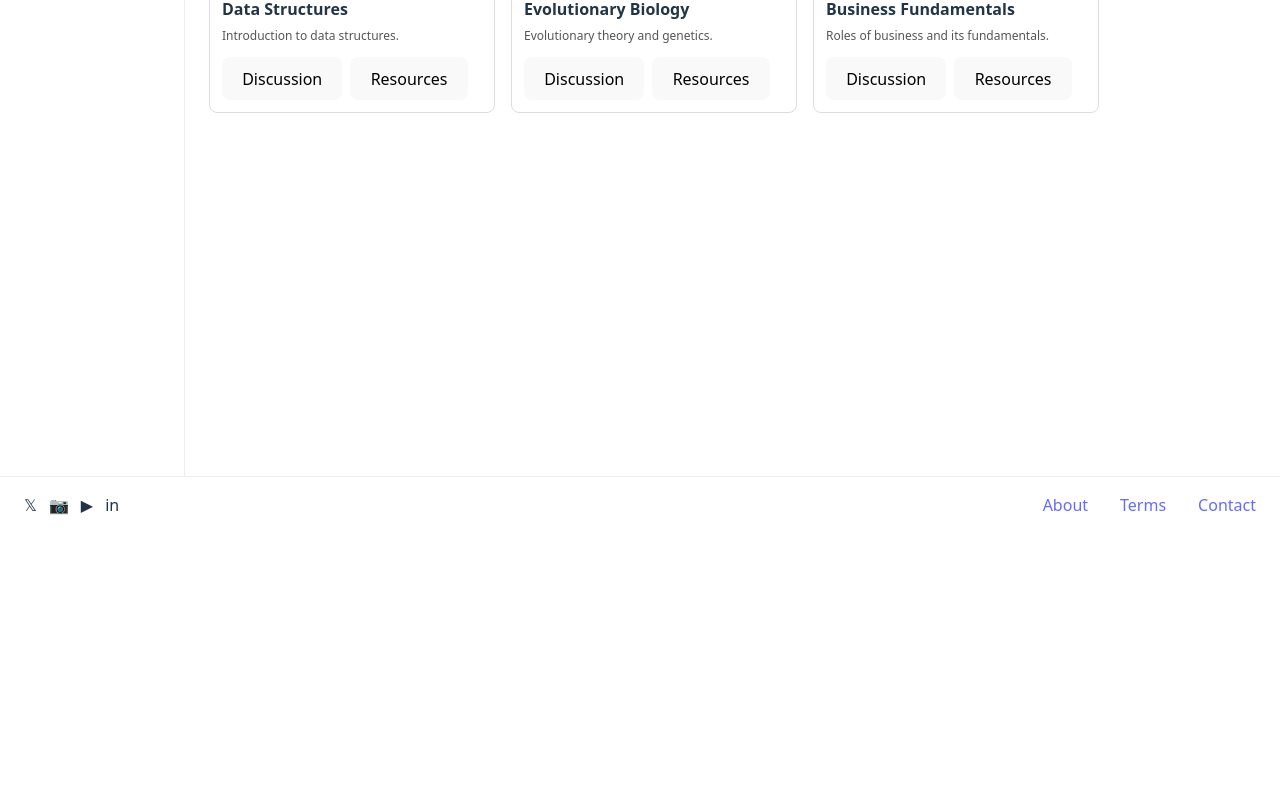
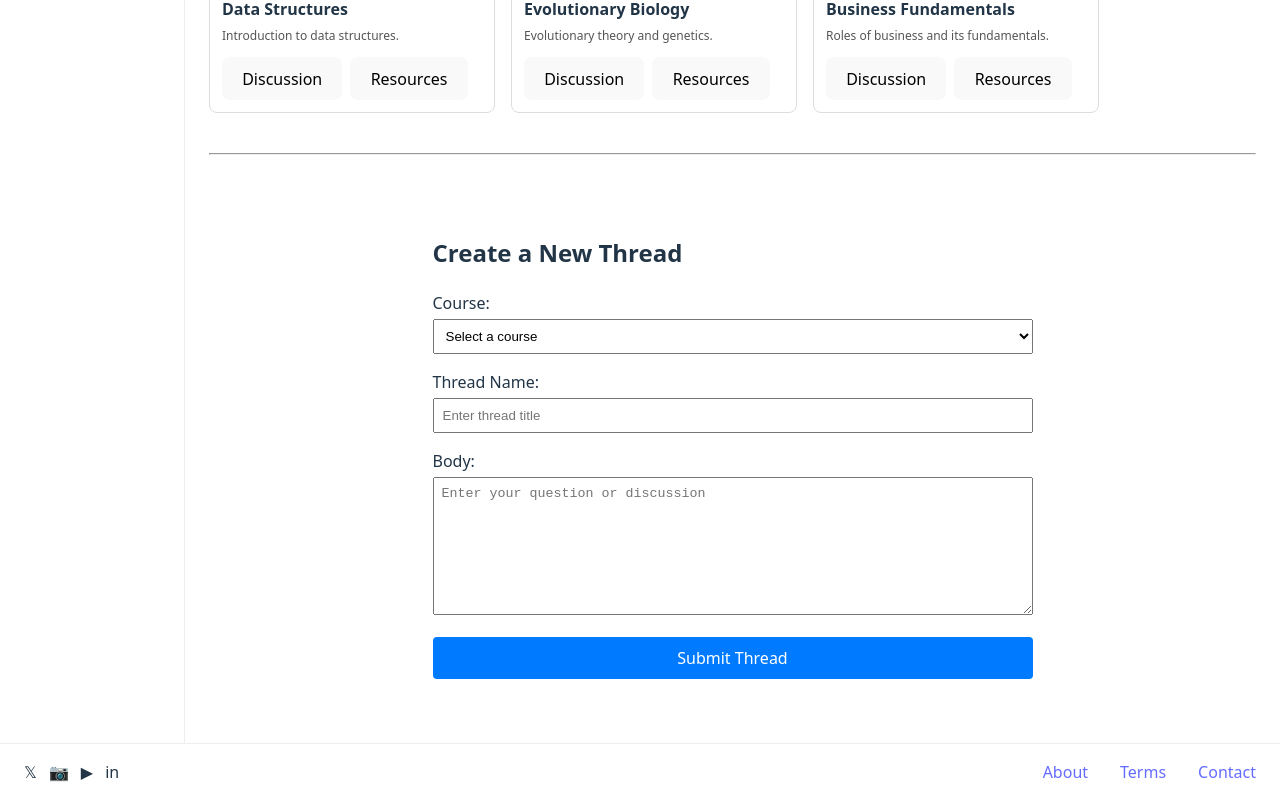
Before and after one commit to Samarth-G/course-connect, a React (Vite) app in the folder frontend/: page / in a window 1280 px wide. Shown: the part 416-1216 px from the top of the page. Before the commit the page ends 949 px from the top, so only its background shows below. Built offline with nearby package versions, Linux system fonts and the light colour scheme.

Commit message:
made form for threads, not fully connected yet

```diff
--- a/frontend/src/App.jsx
+++ b/frontend/src/App.jsx
@@ -2,6 +2,7 @@ import Header from './components/Header'
 import Footer from './components/Footer'
 import CourseCard from './components/CourseCard'
 import Sidebar from './components/Sidebar'
+import ThreadForm from './components/ThreadForm'
 
 const sampleCourses = [
   { code: 'COSC 222', title: 'Data Structures', description: 'Introduction to data structures.' },
@@ -25,6 +26,8 @@ function App() {
               <CourseCard key={c.code} code={c.code} title={c.title} description={c.description} />
             ))}
           </div>
+          <hr style={{ margin: '40px 0' }} />
+          <ThreadForm />
         </main>
       </div>
       <Footer />
--- /dev/null
+++ b/frontend/src/components/ThreadForm.jsx
@@ -0,0 +1,154 @@
+import { useState } from 'react'
+
+export default function ThreadForm() {
+  const [formData, setFormData] = useState({
+    course: '',
+    threadname: '',
+    body: ''
+  })
+  const [response, setResponse] = useState(null)
+  const [error, setError] = useState(null)
+  const [loading, setLoading] = useState(false)
+
+  const handleInputChange = (e) => {
+    const { name, value } = e.target
+    setFormData(prev => ({
+      ...prev,
+      [name]: value
+    }))
+  }
+
+  const handleSubmit = async (e) => {
+    e.preventDefault()
+    setLoading(true)
+    setError(null)
+    setResponse(null)
+
+    try {
+      const { course, threadname, body } = formData
+
+      if (!course || !threadname || !body) {
+        setError('All fields are required')
+        setLoading(false)
+        return
+      }
+
+      const res = await fetch(`http://localhost:5000/api/courses/${course}/threads`, {
+        method: 'POST',
+        headers: {'Content-Type': 'application/json'},
+        body: JSON.stringify({
+          title: threadname,
+          body: body,
+          authorId: 'placeholder-user-id',
+          tags: []
+        })
+      })
+
+      const data = await res.json()
+      if (!res.ok) {
+        setError(data.error || 'Failed to create thread')
+      } else {
+        setResponse(data)
+        setFormData({
+          course: '',
+          threadname: '',
+          body: ''
+        })
+      }
+    } catch (err) {
+      setError(err.message)
+    } finally {
+      setLoading(false)
+    }
+  }
+
+  return (
+    <div style={{ maxWidth: '600px', margin: '20px auto', padding: '20px' }}>
+      <h2>Create a New Thread</h2>
+
+      <form onSubmit={handleSubmit} style={{ display: 'flex', flexDirection: 'column', gap: '16px' }}>
+        <div>
+          <label htmlFor="course">Course:</label>
+          <select
+            id="course"
+            name="course"
+            value={formData.course}
+            onChange={handleInputChange}
+            required
+            style={{ width: '100%', padding: '8px', marginTop: '4px' }}
+          >
+            <option value="">Select a course</option>
+            <option value="COSC-222">COSC 222 - Data Structures</option>
+            <option value="BIOL-117">BIOL 117 - Evolutionary Biology</option>
+            <option value="COMM-105">COMM 105 - Business Fundamentals</option>
+          </select>
+        </div>
+
+        <div>
+          <label htmlFor="threadname">Thread Name:</label>
+          <input
+            type="text"
+            id="threadname"
+            name="threadname"
+            value={formData.threadname}
+            onChange={handleInputChange}
+            placeholder="Enter thread title"
+            required
+            style={{ width: '100%', padding: '8px', marginTop: '4px', boxSizing: 'border-box' }}
+          />
+        </div>
+
+        <div>
+          <label htmlFor="body">Body:</label>
+          <textarea
+            id="body"
+            name="body"
+            value={formData.body}
+            onChange={handleInputChange}
+            placeholder="Enter your question or discussion"
+            required
+            rows="8"
+            style={{ width: '100%', padding: '8px', marginTop: '4px', boxSizing: 'border-box' }}
+          />
+        </div>
+
+        <button
+          type="submit"
+          disabled={loading}
+          style={{
+            padding: '10px 16px',
+            backgroundColor: loading ? '#ccc' : '#007bff',
+            color: 'white',
+            border: 'none',
+            borderRadius: '4px',
+            cursor: loading ? 'not-allowed' : 'pointer',
+            fontSize: '16px'
+          }}
+        >
+          {loading ? 'Submitting...' : 'Submit Thread'}
+        </button>
+      </form>
+
+      {/* Display Error */}
+      {error && (
+        <div style={{ marginTop: '20px', padding: '12px', backgroundColor: '#f8d7da', color: '#721c24', borderRadius: '4px' }}>
+          <strong>Error:</strong> {error}
+        </div>
+      )}
+
+      {/* Display Success Response */}
+      {response && (
+        <div style={{ marginTop: '20px', padding: '12px', backgroundColor: '#d4edda', color: '#155724', borderRadius: '4px' }}>
+          <strong>Success!</strong>
+          <p>Thread created successfully!</p>
+          <details style={{ marginTop: '8px' }}>
+            <summary>View Response Details</summary>
+            <pre style={{ marginTop: '8px', backgroundColor: '#f5f5f5', padding: '8px', borderRadius: '4px', overflow: 'auto' }}>
+              {JSON.stringify(response, null, 2)}
+            </pre>
+          </details>
+        </div>
+      )}
+    </div>
+  )
+}
```
